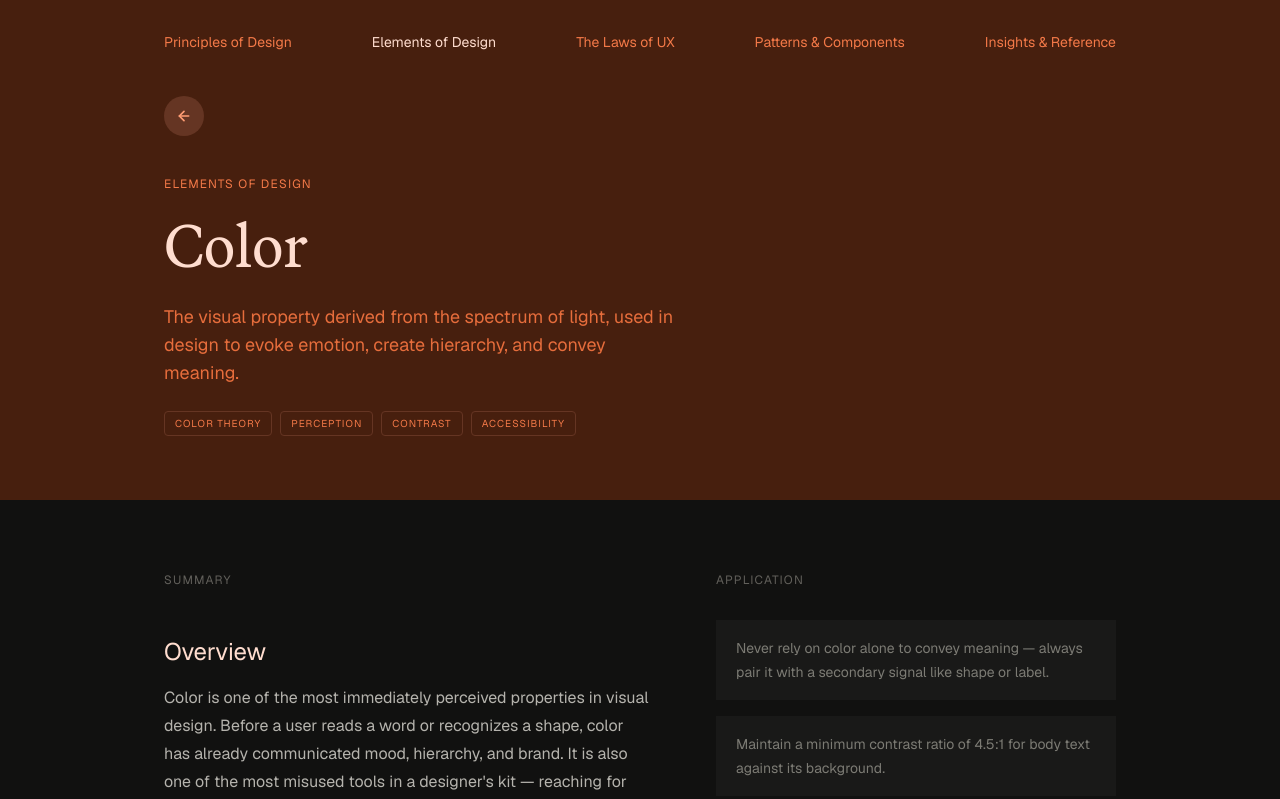
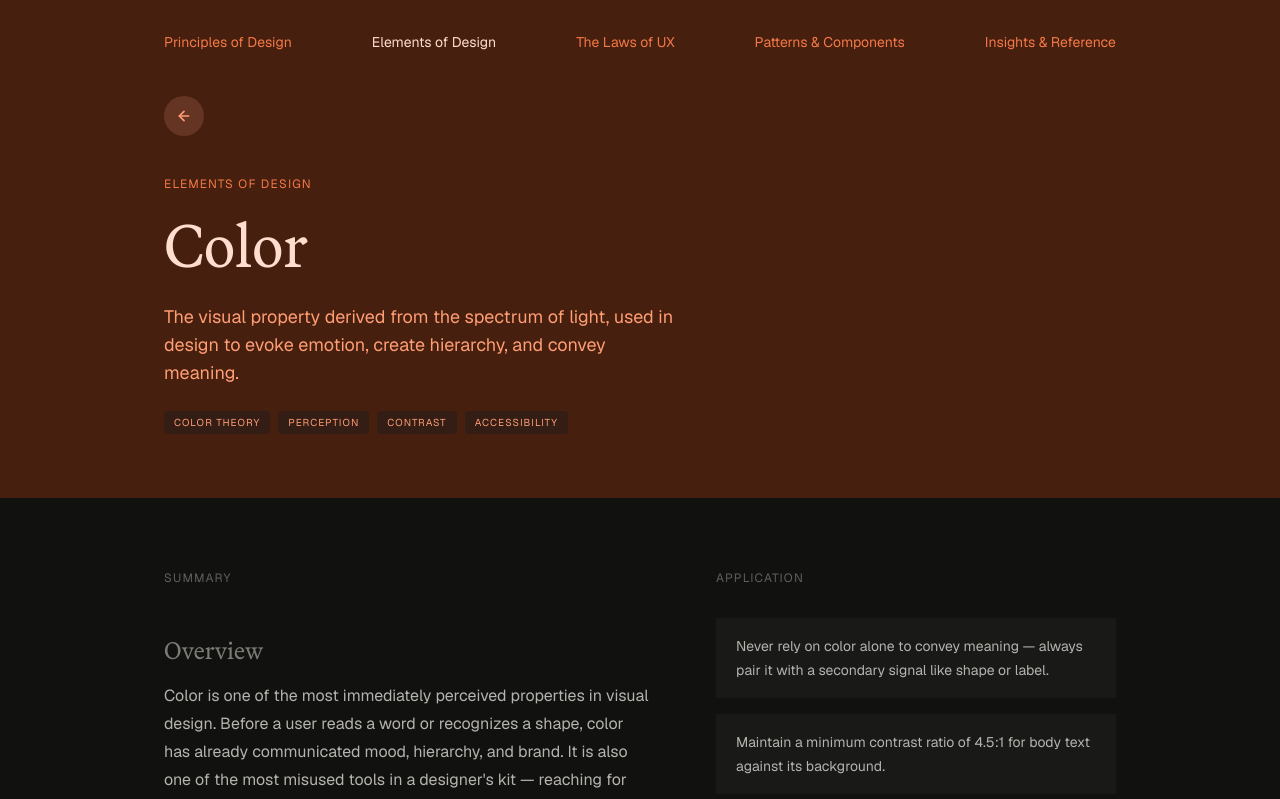
Before and after one commit to waynedahlberg/design-library-web, a Next.js app: page /elements/color in a window 1280 px wide. Shown: the top 799 px of the page. Built offline with nearby package versions, Linux system fonts and the light colour scheme.

Commit message:
style: update color variables in Article components and adjust layout for improved visual consistency

```diff
--- a/app/(segments)/[segment]/[slug]/page.tsx
+++ b/app/(segments)/[segment]/[slug]/page.tsx
@@ -69,7 +69,7 @@ export default async function ArticlePage({
                   {article.application.map((item, i) => (
                     <li
                       key={i}
-                      className="text-sm leading-6 text-[var(--sand-10)] px-5 py-4 bg-[var(--sand-2)]"
+                      className="text-sm leading-6 text-[var(--sand-11)] px-5 py-4 bg-[var(--sand-2)]"
                     >
                       {item}
                     </li>
--- a/components/content/ArticleCard.tsx
+++ b/components/content/ArticleCard.tsx
@@ -22,7 +22,7 @@ export function ArticleCard({ article, className }: ArticleCardProps) {
     >
       {/* ── Top: title + description ── */}
       <div>
-        <h2 className="font-sans font-medium text-base tracking-wide text-[var(--sand-12)] mb-2 group-hover:text-[var(--segment-11)] transition-colors">
+        <h2 className="font-sans font-medium text-base tracking-wide text-[var(--segment-10)] mb-2 group-hover:text-[var(--segment-11)] transition-colors">
           {article.title}
         </h2>
         <p className="text-sm text-[var(--sand-9)] group-hover:text-[var(--sand-11)] leading-6 line-clamp-3">
--- a/components/content/ArticleHeader.tsx
+++ b/components/content/ArticleHeader.tsx
@@ -40,7 +40,7 @@ export function ArticleHeader({ article }: ArticleHeaderProps) {
             <h1 className="font-display text-4xl nav:text-5xl lg:text-6xl text-[var(--segment-12)] leading-tight mb-5">
               {article.title}
             </h1>
-            <p className="text-base nav:text-lg text-[var(--segment-10)] leading-7 max-w-lg">
+            <p className="text-base nav:text-lg text-[var(--segment-11)] leading-7 max-w-lg">
               {article.description}
             </p>
             <TagList tags={article.tags} className="mt-6" />
--- a/components/content/TagList.tsx
+++ b/components/content/TagList.tsx
@@ -11,7 +11,7 @@ export function TagList({ tags, className }: TagListProps) {
       {tags.map((tag) => (
         <span
           key={tag}
-          className="text-[10px] uppercase tracking-widest text-[var(--segment-9)] border border-[var(--segment-6)] rounded px-2.5 py-1"
+          className="text-[10px] uppercase tracking-widest bg-[var(--segment-3)] text-[var(--segment-11)] rounded px-2.5 py-1"
         >
           {tag}
         </span>
--- a/components/covers/index.ts
+++ b/components/covers/index.ts
@@ -6,6 +6,8 @@ import { MillersLawCover } from '@/components/covers/MillersLawCover';
 export interface CoverProps {
   className?: string;
 }
+
+// Add cover illustrations here for each article
 
 export const coverRegistry: Record<
   string,
--- a/components/demos/SpringTargetDemo.tsx
+++ b/components/demos/SpringTargetDemo.tsx
@@ -26,13 +26,13 @@ export function SpringTargetDemo() {
     <div
       ref={containerRef}
       onClick={move}
-      className="w-full h-full bg-white rounded-lg flex items-center justify-center cursor-crosshair select-none"
+      className="w-full h-full bg-[var(--sand-2)] rounded-lg flex items-center justify-center cursor-crosshair select-none"
     >
       <motion.div
         animate={{ x: offset.x, y: offset.y }}
         transition={{ type: 'spring', stiffness: 280, damping: 22 }}
         onClick={(e) => { e.stopPropagation(); move() }}
-        className="rounded-full bg-black cursor-pointer"
+        className="rounded-full bg-[var(--segment-9)] cursor-pointer"
         style={{ width: CIRCLE, height: CIRCLE }}
       />
     </div>
--- a/components/mdx/MDXComponents.tsx
+++ b/components/mdx/MDXComponents.tsx
@@ -12,7 +12,7 @@ export const mdxComponents: MDXComponents = {
     </h1>
   ),
   h2: ({ children }) => (
-    <h2 className="font-sans text-2xl mt-12 mb-4 text-[var(--segment-12)]">
+    <h2 className="font-display text-2xl mt-12 mb-4 text-[var(--sand-10)]">
       {children}
     </h2>
   ),
--- a/content/ux/fitts-law.mdx
+++ b/content/ux/fitts-law.mdx
@@ -18,8 +18,6 @@ order: 1
 published: true
 ---
 
-## Overview
-
 Fitts' Law is a predictive model of human movement that describes the relationship between the size of a target, the distance to that target, and the time required to reach it. Originally formulated by psychologist Paul Fitts in 1954, it remains one of the most reliably validated principles in human-computer interaction.
 
 The core insight is simple: targets that are larger and closer are faster to acquire. Targets that are small or far away demand more time and produce more errors.
@@ -35,4 +33,8 @@ In interface design, every interactive element is a target — buttons, links, f
 
 Small, densely packed controls are not just an aesthetic problem. They measurably slow users down and increase error rates.
 
-<InteractiveDemo id="spring-target-demo" />
+<InteractiveDemo id='spring-target-demo' />
+
+## Diagram
+
+Fitts' Law is a predictive model of human movement that describes the relationship between the size of a target, the distance to that target, and the time required to reach it. Originally formulated by psychologist Paul Fitts in 1954, it remains one of the most reliably validated principles in human-computer interaction.
```
Also changed, not shown: components/demos/index.ts (+5 -3 lines).
